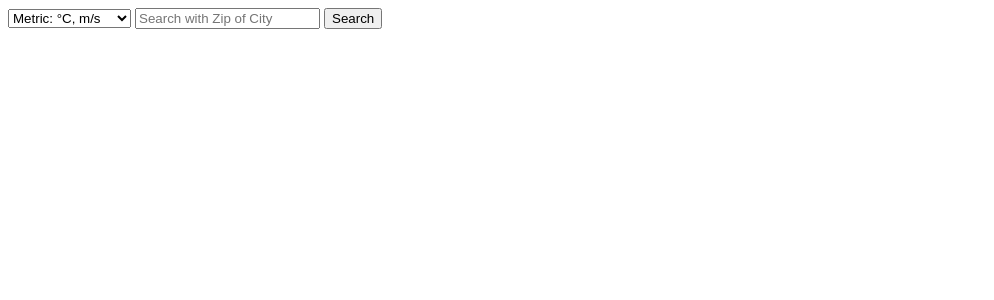
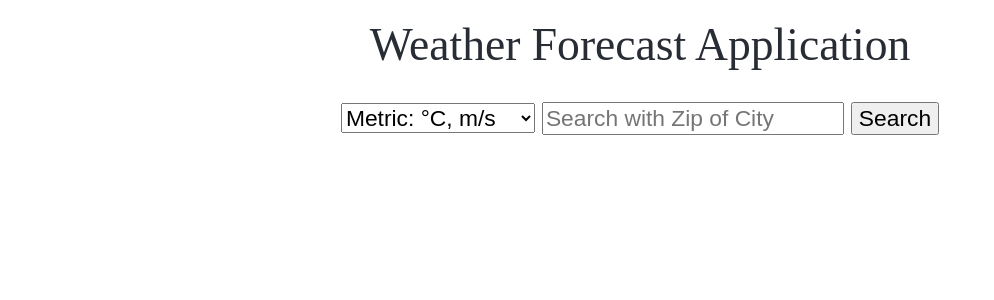
Before and after one commit to rongh01/Weather-Forecast, a Django app: page / in a window 1280 px wide. Shown: the top 300 px of the page, without its empty margins (0-994 px from the left). Run offline with Django 3.2, Linux system fonts and the light colour scheme; parts of the project's set-up code (start-up, migrations or seed data) failed here and were passed over.

Commit message:
function complete
8hours and 7days forecast

```diff
--- /dev/null
+++ b/weather_forecast/static/app.css
@@ -0,0 +1,59 @@
+.web-header, .location {
+    min-height: calc(5vh + 5px);
+    display: flex;
+    align-items: center;
+    justify-content: center;
+    text-align: center;
+    font-size: calc(20px + 2vw);
+    color: #282c34;
+    padding: 10px;
+    margin-bottom: 20px;
+}
+
+.form, .message, .table-header {
+    display: flex;
+    align-items: center;
+    justify-content: center;
+    text-align: center;
+    font-size: calc(15px + 1vw);
+    margin-bottom: 20px;
+}
+
+.forecast-container {
+    background-color: #f6f6f6;
+    padding: 4vh 4vw 4vh 4vw;
+    width: 100vw;
+    height: 20vh;
+    overflow-x: auto;
+    overflow-y: hidden;
+    white-space: nowrap;
+    display: inline-block;
+}
+
+.message {
+    color: red;
+}
+
+.form text, .form button, .form select, .form input {
+    font-size: calc(10px + 1vw);
+}
+
+.forecast {
+    display: inline-block;
+    width: 20vw;
+    /* Adjust width as needed */
+    height: 20vh;
+    overflow-x: hidden;
+    overflow-y: auto;
+    margin-right: 10px;
+    background-color: #f1f1f1;
+    /* Adjust background color as needed */
+    text-align: center;
+    /* line-height: 100px; */
+    font-family: Arial, sans-serif;
+    font-size: 18px;
+}
+
+.forecast:hover {
+    background-color: #ddd;
+  }
--- /dev/null
+++ b/weather_forecast/templates/base.html
@@ -0,0 +1,47 @@
+<!doctype html>
+<html>
+<head>
+    <meta charset="UTF-8">
+    {% load static %}
+        <link href="{% static 'app.css' %}" rel="stylesheet">
+        <title>Weather Forecast</title>
+</head>
+<body>
+
+    <div class="web-header">
+        Weather Forecast Application
+    </div>
+
+    <div class="form">
+        <form action="{% url 'search' %}" method="POST">
+            {% csrf_token %}
+            <select name="units" id="units">
+                <option value="metric">Metric: °C, m/s</option>
+                <option value="imperial">Imperial: °F, mph</option>
+            </select>
+            <input type="text" name="zipcode" placeholder="Search with Zip of City" required>
+            <button type="submit">Search</button>
+        </form>
+    </div>
+
+    <div class="result">
+        {% if message %}
+        <div class="message">
+            {{message}}
+        </div>
+        {% endif %}
+
+        <div class="location">
+            {% block location %}
+            {% endblock %}
+        </div>
+
+        {% block hour %}
+        {% endblock %}
+
+        {% block day %}
+        {% endblock %}
+    </div>
+
+</body>
+</html>
--- a/weather_forecast/templates/index.html
+++ b/weather_forecast/templates/index.html
@@ -1,37 +1,38 @@
-<!DOCTYPE html>
-<html lang="en">
-<head>
-    <meta charset="UTF-8">
-    <meta http-equiv="X-UA-Compatible" content="IE=edge">
-    <meta name="viewport" content="width=device-width, initial-scale=1.0">
-    <title>Weather Forecast</title>
-</head>
-<body>
-    <form action="{% url 'search' %}" method="POST">
-        {% csrf_token %}
-        <select name="units" id="units">
-            <option value="metric">Metric: °C, m/s</option>
-            <option value="imperial">Imperial: °F, mph</option>
-        </select>
-        <input type="text" name="zipcode" placeholder="Search with Zip of City" required>
-        <button type="submit">Search</button>
-    </form>
-    {% if message %}
-    <div class="message">
-        {{message}}
-    </div>
-    {% endif %}
+{% extends "base.html" %}
 
-    {% for day in daily %}
-    <div class="day">
-        day: {{day}}
+{% if name %}
+{% block location %}
+{{name}}, {{country}}
+{% endblock %}
+{% endif %}
+
+{% if hours %}
+{% block hour %}
+<div class="table-header">8-Hour Forecast</div>
+<div class="forecast-container">
+    {% for hour in hours %}
+    <div class="forecast">
+        <h3>{{hour.dt}}</h3>
+        <p>{{hour.temp}}{{sign}}</p>
+        <p>{{hour.description}}</p>
     </div>
     {% endfor %}
+</div>
+{% endblock%}
+{% endif %}
 
-    {% for hour in hourly %}
-    <div class="hour">
-        hour: {{hour}}
-    </div>
+{% if days %}
+{% block day %}
+<div class="table-header">7-Day Forecast</div>
+<div class="forecast-container">
+    {% for day in days %}
+        <div class="forecast">
+            <h3>{{day.dt}}</h3>
+            <p>{{day.temp_min}}{{sign}} - {{day.temp_max}}{{sign}}</p>
+            <p>{{day.description}}</p>
+            <img src="http://openweathermap.org/img/w/{{ day.icon }}.png" alt="{{ day.description }}">
+        </div>
     {% endfor %}
-</body>
-</html>
+</div>
+{% endblock %}
+{% endif %}
--- a/weather_forecast/views.py
+++ b/weather_forecast/views.py
@@ -2,38 +2,60 @@ from django.shortcuts import render
 import requests
 from configparser import ConfigParser
 from pathlib import Path
+import datetime
 
-# Create your views here.
 def home(request):
-    return render(request, 'index.html')
+    return render(request, 'base.html')
 
 def search(request):
-    print("in this func")
     if request.method == 'GET':
-        return render(request, 'index.html')
+        return render(request, 'base.html')
     if request.method == 'POST' and request.POST['zipcode'] and request.POST['units']:
         CONFIG = ConfigParser()
         CONFIG.read(Path(__file__).resolve().parent.parent / "config.ini")
         api_key = CONFIG.get("API", "key")
-        print("key:", api_key)
         zip_code = request.POST['zipcode']
+        units = request.POST['units']
         geo_url = 'http://api.openweathermap.org/geo/1.0/zip?zip={}&appid={}'.format(zip_code, api_key)
         response_loc = requests.get(geo_url).json()
         context = {}
+        context['sign'] = temp_sign(units)
         if 'message' in response_loc:
-            return render(request, 'index.html', {'message': response_loc['message']})
+            return render(request, 'base.html', {'message': response_loc['message']})
         else:
             lat = response_loc['lat']
             lon = response_loc['lon']
             context['name'] = response_loc['name']
             context['country'] = response_loc['country']
-            call_url = 'https://api.openweathermap.org/data/3.0/onecall?lat={}&lon={}&units={}&exclude=minutely,alerts,current&appid={}'.format(lat, lon, request.POST['units'], api_key)
+            call_url = 'https://api.openweathermap.org/data/3.0/onecall?lat={}&lon={}&units={}&exclude=minutely,alerts,current&appid={}'.format(lat, lon, units, api_key)
             response_call = requests.get(call_url).json()
+            days = []
+            hours = []
             if 'message' in response_call:
-                return render(request, 'index.html', {'message': response_call['message']})
+                return render(request, 'base.html', {'message': response_call['message']})
             else:
-                context['daily'] = response_call['daily'][:7]
-                context['hourly'] = response_call['hourly'][:8]
+                for day in response_call['daily'][:7]:
+                    days.append({
+                        'dt': datetime.datetime.fromtimestamp(day['dt']).strftime('%A'),
+                        'temp_min': day['temp']['min'],
+                        'temp_max': day['temp']['max'],
+                        'description': day['weather'][0]['description'],
+                        'icon': day['weather'][0]['icon']
+                    })
+                for hour in response_call['hourly'][:8]:
+                    hours.append({
+                        'dt': datetime.datetime.fromtimestamp(hour['dt']).strftime('%I %p'),
+                        'temp': hour['temp'],
+                        'description': hour['weather'][0]['description']
+                    })
+                context['days'] = days
+                context['hours'] = hours
         return render(request, 'index.html', context)
     else:
-        return render(request, 'index.html', {'message': 'You must enter zip code.'})
+        return render(request, 'base.html', {'message': 'You must enter zip code.'})
+
+
+def temp_sign(choice):
+    if choice == 'imperial':
+        return '°F'
+    return '°C'
```
Also changed, not shown: README.md.
